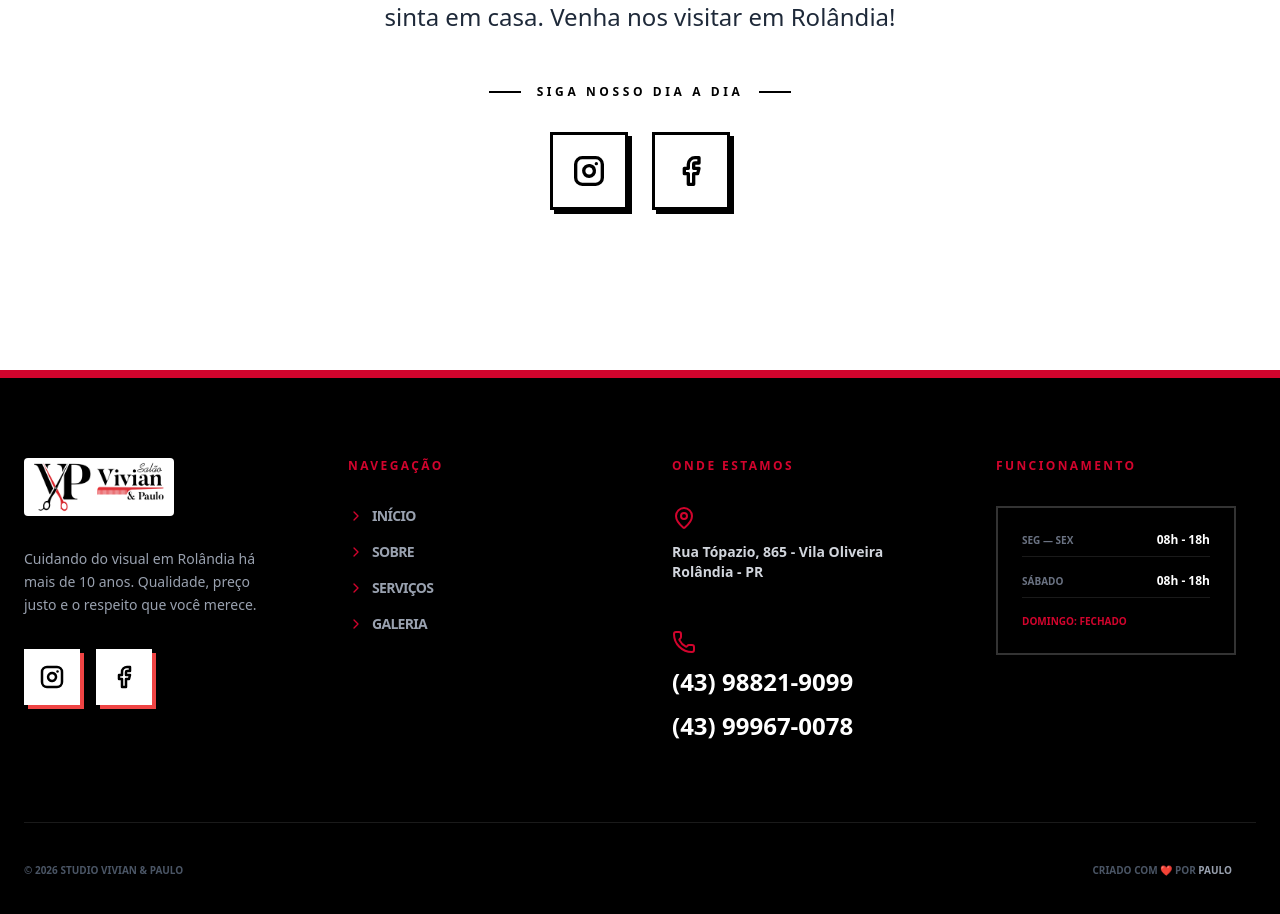
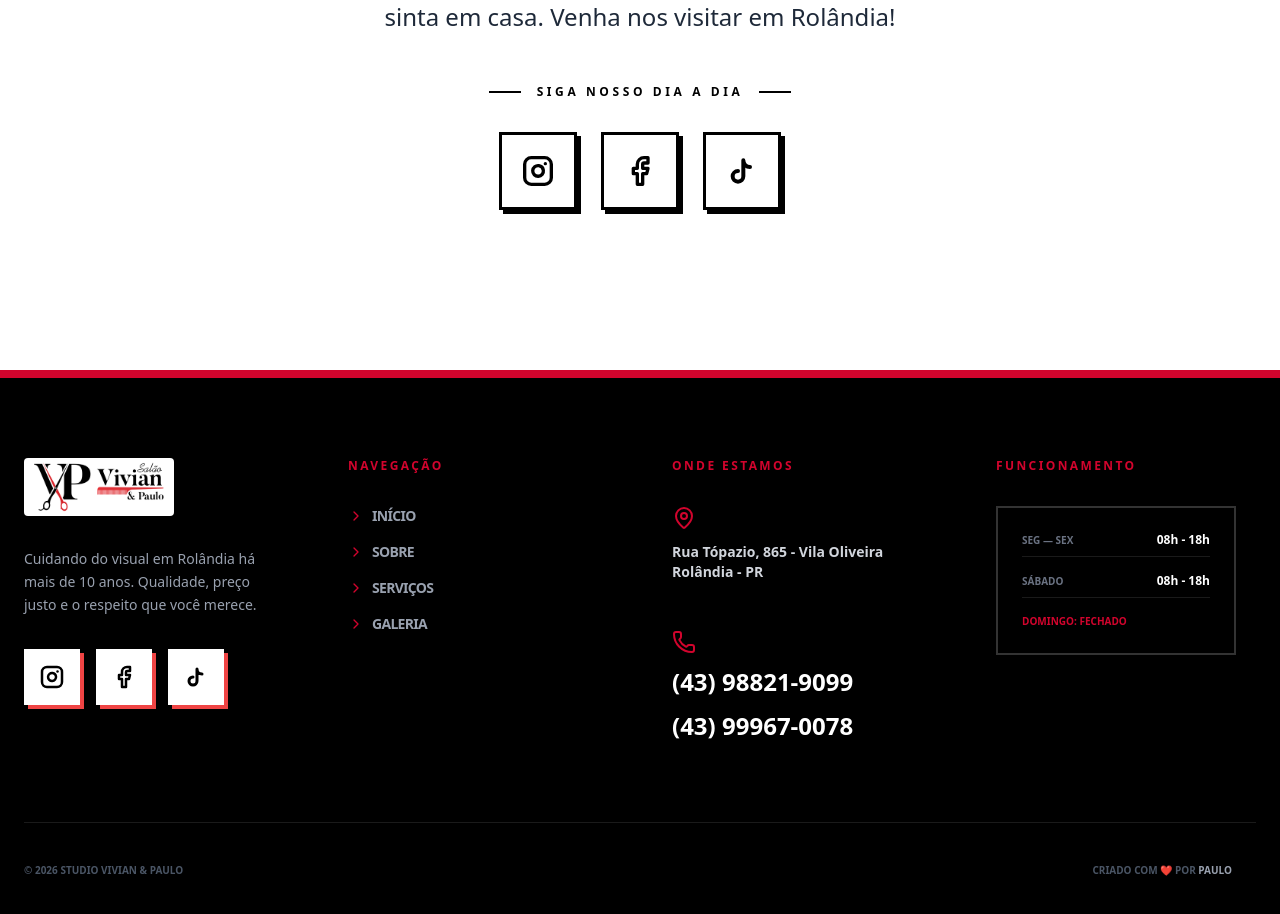
Before and after one commit to paulordo/salaovivianepaulo, a React (Vite) app: page / in a window 1280 px wide. Shown: the part 3960-4874 px from the top of the page. Built offline with nearby package versions, Linux system fonts and the light colour scheme.

Commit message:
adicionando links do tiktok

```diff
--- a/index.html
+++ b/index.html
@@ -2,7 +2,7 @@
 <html lang="pt-Br">
 <head>
   <meta charset="UTF-8" />
-  <link rel="icon" type="image/svg+xml" href="/vite.svg" />
+  <link rel="icon" type="image/svg+xml" href="/src/assets/whiteLogoSquare.png" />
   <meta name="viewport" content="width=device-width, initial-scale=1.0" />
 
   <title>Vivian Paulo Studio | Salão Unissex em Rolândia</title>
--- a/src/App.tsx
+++ b/src/App.tsx
@@ -40,7 +40,6 @@ const App: React.FC = () => {
             </Reveal>
 
             <Reveal delay={0.4}>
-
               <p className="text-gray-800 leading-relaxed text-lg md:text-2xl font-medium max-w-2xl mx-auto">
                 Mais do que um corte ou uma cor, queremos que você se sinta em
                 casa. Venha nos visitar em Rolândia!
@@ -73,6 +72,24 @@ const App: React.FC = () => {
                   >
                     <Facebook size={32} strokeWidth={2.5} />
                   </a>
+                  <a
+                    href="https://www.tiktok.com/@viviansemfiltro1"
+                    target="_blank"
+                    className="bg-white border-[3px] border-black p-5 text-black hover:bg-brand-red hover:text-white transition-all transform hover:-translate-x-1 hover:-translate-y-1 shadow-[4px_4px_0_0_#000000] hover:shadow-none"
+                  >
+                    <svg
+                      width="32"
+                      height="32"
+                      viewBox="0 0 24 24"
+                      fill="none"
+                      stroke="currentColor"
+                      strokeWidth="3"
+                      strokeLinecap="round"
+                      strokeLinejoin="round"
+                    >
+                      <path d="M9 12a4 4 0 1 0 4 4V4a5 5 0 0 0 5 5" />
+                    </svg>
+                  </a>
                 </div>
               </div>
             </Reveal>
--- a/src/components/footer.tsx
+++ b/src/components/footer.tsx
@@ -31,15 +31,35 @@ const Footer: React.FC = () => {
             <div className="flex gap-4">
               <a
                 href="#"
+                target="_blank"
                 className="bg-white p-4 text-black hover:bg-brand-red hover:text-white transition-all shadow-[4px_4px_0_0_#ef4444]"
               >
                 <Instagram size={24} strokeWidth={2.5} />
               </a>
               <a
                 href="#"
+                target="_blank"
                 className="bg-white p-4 text-black hover:bg-brand-red hover:text-white transition-all shadow-[4px_4px_0_0_#ef4444]"
               >
                 <Facebook size={24} strokeWidth={2.5} />
+              </a>
+              <a
+                href="https://www.tiktok.com/@viviansemfiltro1"
+                target="_blank"
+                className="bg-white p-4 text-black hover:bg-brand-red hover:text-white transition-all shadow-[4px_4px_0_0_#ef4444]"
+              >
+                <svg
+                  width="24"
+                  height="24"
+                  viewBox="0 0 24 24"
+                  fill="none"
+                  stroke="currentColor"
+                  strokeWidth="3"
+                  strokeLinecap="round"
+                  strokeLinejoin="round"
+                >
+                  <path d="M9 12a4 4 0 1 0 4 4V4a5 5 0 0 0 5 5" />
+                </svg>
               </a>
             </div>
           </div>
```
Also changed, not shown: src/assets/whiteLogoSquare.png (added).
